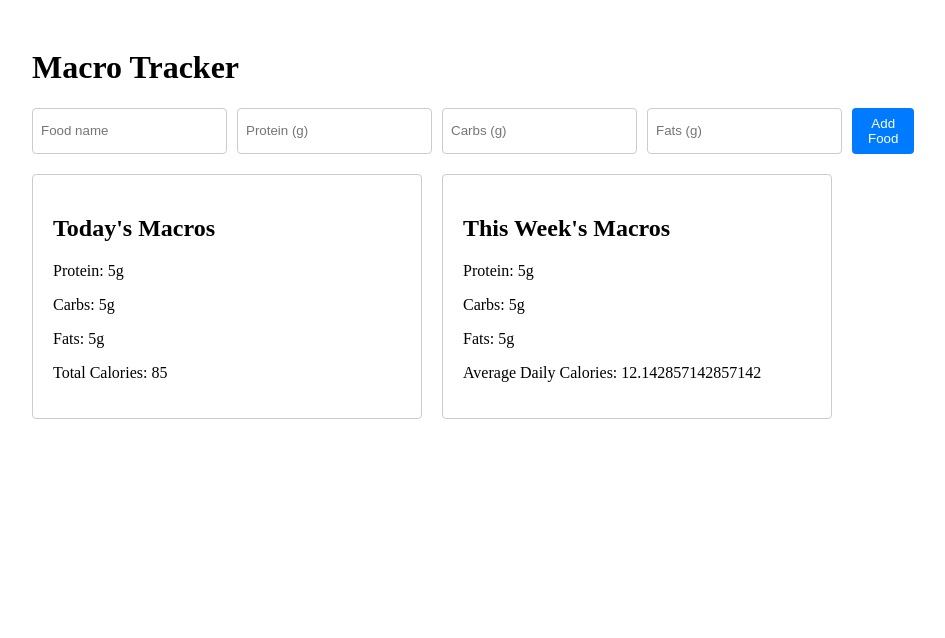
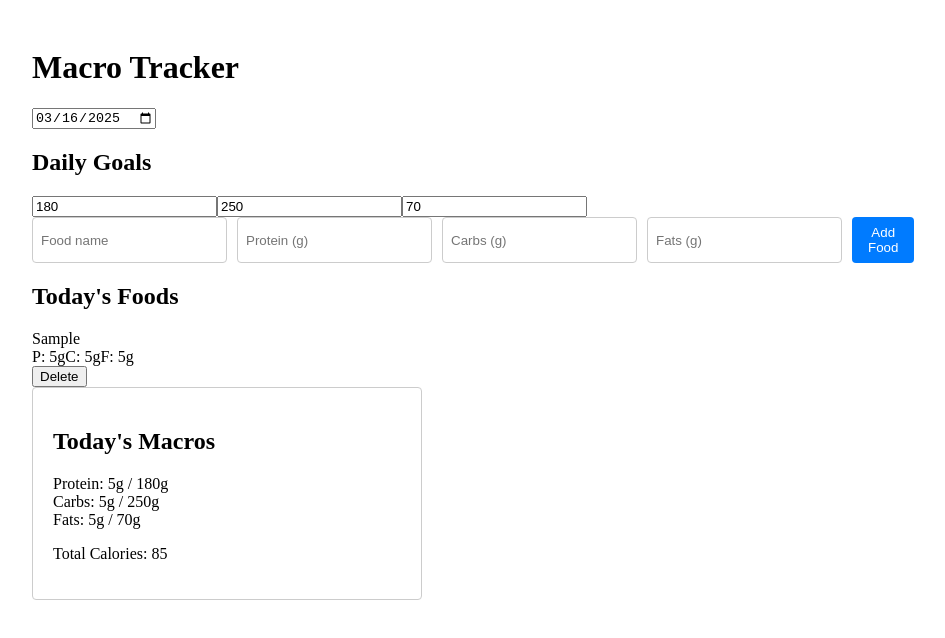
Before and after one commit to Kettlebell319/Kbell---foodtrackerapp, a React (Create React App) app: page / in a window 1280 px wide. Both pictures are taken after typing "Sample", "5", "5", "5" into the empty fields and a click on the button "Add Food". Shown: the top 638 px of the page, without its empty margins (208-1153 px from the left). Built offline with nearby package versions, Linux system fonts and the light colour scheme.

Commit message:
Add date selector, macro goals, and progress bars

```diff
--- a/src/App.js
+++ b/src/App.js
@@ -1,20 +1,101 @@
-import React, { useState } from 'react';
+import React, { useState, useEffect } from 'react';
 import FoodEntry from './components/FoodEntry';
 import MacroSummary from './components/MacroSummary';
 import './App.css';
 
 function App() {
-  const [meals, setMeals] = useState([]);
+  const [meals, setMeals] = useState(() => {
+    // Load saved meals from localStorage
+    const savedMeals = localStorage.getItem('meals');
+    return savedMeals ? JSON.parse(savedMeals) : [];
+  });
+
+  const [selectedDate, setSelectedDate] = useState(new Date().toISOString().split('T')[0]);
+  const [macroGoals, setMacroGoals] = useState({
+    protein: 180,
+    carbs: 250,
+    fats: 70
+  });
+
+  // Save meals to localStorage whenever they change
+  useEffect(() => {
+    localStorage.setItem('meals', JSON.stringify(meals));
+  }, [meals]);
 
   const addMeal = (meal) => {
-    setMeals([...meals, { ...meal, id: Date.now() }]);
+    setMeals([...meals, {
+      ...meal,
+      id: Date.now(),
+      date: selectedDate,
+      category: meal.category || 'other'
+    }]);
+  };
+
+  const deleteMeal = (id) => {
+    setMeals(meals.filter(meal => meal.id !== id));
+  };
+
+  const getTodaysMeals = () => {
+    return meals.filter(meal => meal.date === selectedDate);
   };
 
   return (
     <div className="App">
       <h1>Macro Tracker</h1>
+
+      <div className="date-selector">
+        <input
+          type="date"
+          value={selectedDate}
+          onChange={(e) => setSelectedDate(e.target.value)}
+        />
+      </div>
+
+      <div className="macro-goals">
+        <h2>Daily Goals</h2>
+        <div className="goals-inputs">
+          <input
+            type="number"
+            value={macroGoals.protein}
+            onChange={(e) => setMacroGoals({...macroGoals, protein: Number(e.target.value)})}
+            placeholder="Protein Goal (g)"
+          />
+          <input
+            type="number"
+            value={macroGoals.carbs}
+            onChange={(e) => setMacroGoals({...macroGoals, carbs: Number(e.target.value)})}
+            placeholder="Carbs Goal (g)"
+          />
+          <input
+            type="number"
+            value={macroGoals.fats}
+            onChange={(e) => setMacroGoals({...macroGoals, fats: Number(e.target.value)})}
+            placeholder="Fats Goal (g)"
+          />
+        </div>
+      </div>
+
       <FoodEntry onAddMeal={addMeal} />
-      <MacroSummary meals={meals} />
+
+      <div className="meals-list">
+        <h2>Today's Foods</h2>
+        {getTodaysMeals().map(meal => (
+          <div key={meal.id} className="meal-item">
+            <span className="meal-name">{meal.name}</span>
+            <div className="macro-values">
+              <span>P: {meal.protein}g</span>
+              <span>C: {meal.carbs}g</span>
+              <span>F: {meal.fats}g</span>
+            </div>
+            <button onClick={() => deleteMeal(meal.id)}>Delete</button>
+          </div>
+        ))}
+      </div>
+
+      <MacroSummary
+        meals={getTodaysMeals()}
+        goals={macroGoals}
+      />
     </div>
   );
 }
--- a/src/components/MacroSummary.js
+++ b/src/components/MacroSummary.js
@@ -1,53 +1,56 @@
 import React from 'react';
 
-function MacroSummary({ meals }) {
+function MacroSummary({ meals, goals }) {
   const calculateDailyMacros = () => {
-    const today = new Date().toDateString();
-    const todayMeals = meals.filter(
-      (meal) => meal.date.toDateString() === today
-    );
-
     return {
-      protein: todayMeals.reduce((sum, meal) => sum + meal.protein, 0),
-      carbs: todayMeals.reduce((sum, meal) => sum + meal.carbs, 0),
-      fats: todayMeals.reduce((sum, meal) => sum + meal.fats, 0),
-    };
-  };
-
-  const calculateWeeklyMacros = () => {
-    const oneWeekAgo = new Date();
-    oneWeekAgo.setDate(oneWeekAgo.getDate() - 7);
-
-    const weekMeals = meals.filter(
-      (meal) => meal.date > oneWeekAgo
-    );
-
-    return {
-      protein: weekMeals.reduce((sum, meal) => sum + meal.protein, 0),
-      carbs: weekMeals.reduce((sum, meal) => sum + meal.carbs, 0),
-      fats: weekMeals.reduce((sum, meal) => sum + meal.fats, 0),
+      protein: meals.reduce((sum, meal) => sum + meal.protein, 0),
+      carbs: meals.reduce((sum, meal) => sum + meal.carbs, 0),
+      fats: meals.reduce((sum, meal) => sum + meal.fats, 0),
     };
   };
 
   const dailyMacros = calculateDailyMacros();
-  const weeklyMacros = calculateWeeklyMacros();
+
+  const calculatePercentage = (current, goal) => {
+    return Math.min(Math.round((current / goal) * 100), 100);
+  };
 
   return (
     <div className="macro-summary">
       <div className="daily-summary">
         <h2>Today's Macros</h2>
-        <p>Protein: {dailyMacros.protein}g</p>
-        <p>Carbs: {dailyMacros.carbs}g</p>
-        <p>Fats: {dailyMacros.fats}g</p>
+
+        <div className="macro-progress">
+          <label>Protein: {dailyMacros.protein}g / {goals.protein}g</label>
+          <div className="progress-bar">
+            <div
+              className="progress-fill"
+              style={{ width: `${calculatePercentage(dailyMacros.protein, goals.protein)}%` }}
+            />
+          </div>
+        </div>
+
+        <div className="macro-progress">
+          <label>Carbs: {dailyMacros.carbs}g / {goals.carbs}g</label>
+          <div className="progress-bar">
+            <div
+              className="progress-fill"
+              style={{ width: `${calculatePercentage(dailyMacros.carbs, goals.carbs)}%` }}
+            />
+          </div>
+        </div>
+
+        <div className="macro-progress">
+          <label>Fats: {dailyMacros.fats}g / {goals.fats}g</label>
+          <div className="progress-bar">
+            <div
+              className="progress-fill"
+              style={{ width: `${calculatePercentage(dailyMacros.fats, goals.fats)}%` }}
+            />
+          </div>
+        </div>
+
         <p>Total Calories: {(dailyMacros.protein * 4) + (dailyMacros.carbs * 4) + (dailyMacros.fats * 9)}</p>
-      </div>
-
-      <div className="weekly-summary">
-        <h2>This Week's Macros</h2>
-        <p>Protein: {weeklyMacros.protein}g</p>
-        <p>Carbs: {weeklyMacros.carbs}g</p>
-        <p>Fats: {weeklyMacros.fats}g</p>
-        <p>Average Daily Calories: {((weeklyMacros.protein * 4) + (weeklyMacros.carbs * 4) + (weeklyMacros.fats * 9)) / 7}</p>
       </div>
     </div>
   );
```
